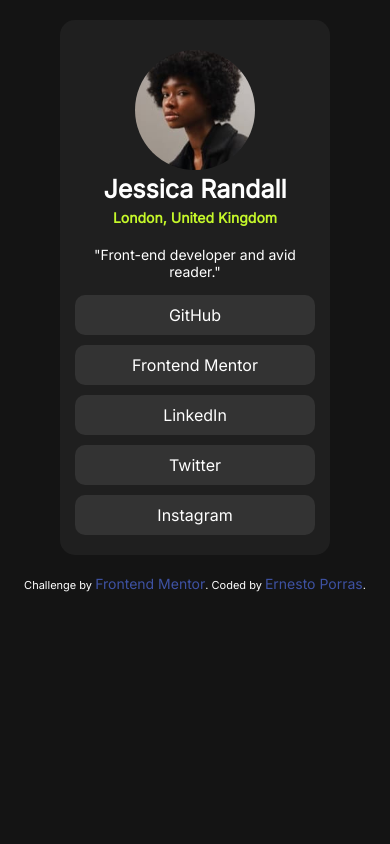
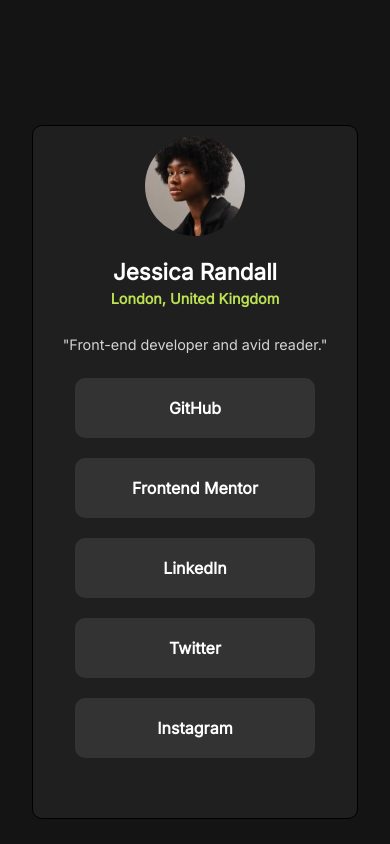
Before and after one commit to eeporras/social-links-profile-main, a plain HTML site: page index.html in a window 390 px wide. Drawn offline with Linux system fonts and the light colour scheme.

Commit message:
Ultima Modificacion del Proyecto

```diff
--- a/index.html
+++ b/index.html
@@ -33,26 +33,20 @@
 </head>
 
 <body>
-
-  <div class="container">
-
+  <div class="conteiner">
     <img src="/assets/images/avatar-jessica.jpeg" alt="Imagen de Perfil">
 
-    <h1> Jessica Randall </h1>
-    <h3> London, United Kingdom </h3>
-    <p> "Front-end developer and avid reader." </p>
-
-    <a class="btn" href="https://github.com/" target="_blank">GitHub</a>
-    <a class="btn" href="https://www.frontendmentor.io/home" target="_blank">Frontend Mentor</a>
-    <a class="btn" href="https://ve.linkedin.com/" target="_blank">LinkedIn</a>
-    <a class="btn" href="https://twitter.com/?lang=es" target="_blank">Twitter</a>
-    <a class="btn" href="https://www.instagram.com/" target="_blank">Instagram</a>
+    <h2 class="name"> Jessica Randall </h2>
+    <h3 class="nacion"> London, United Kingdom </h3>
+    <p class="formacion"> "Front-end developer and avid reader." </p>
+    <div>
+      <a class="btn" href="https://github.com/" target="_blank">GitHub</a>
+      <a class="btn" href="https://www.frontendmentor.io/home" target="_blank">Frontend Mentor</a>
+      <a class="btn" href="https://ve.linkedin.com/" target="_blank">LinkedIn</a>
+      <a class="btn" href="https://twitter.com/?lang=es" target="_blank">Twitter</a>
+      <a class="btn" href="https://www.instagram.com/" target="_blank">Instagram</a>
+    </div>
   </div>
-
-  <footer class="attribution">
-    Challenge by <a href="https://www.frontendmentor.io?ref=challenge" target="_blank">Frontend Mentor</a>.
-    Coded by <a href="https://www.frontendmentor.io/profile/eeporras">Ernesto Porras</a>.
-  </footer>
 
 </body>
 
--- a/style.css
+++ b/style.css
@@ -1,311 +1,79 @@
-*{
+body {
+    font-family: "Inter", sans-serif;
+    height: 100vh;
     margin: 0;
     padding: 0;
-    box-sizing: border-box;
+    display: flex;
+    justify-content: center;
+    align-items: center;
+    background-color: #141414;
   }
 
-body{
-    background-color: hsl(0, 0%, 8%);
-    color: hsl(0, 0%, 100%);
-    font-family: 'Inter', sans-serif;
+  .conteiner {
+    margin-top: 100px ;
+    border-radius: 10px;
+    padding: 20px 70px;
+    background-color: #1f1f1f;
+    display: flex;
+    flex-flow:column    ;
+    align-items: center;
+    border: 1px solid black;
   }
 
-.container{
-    display: block;
-    text-align: center;
-    justify-content: center;
-    padding: 30px 15px;
-    margin: 10px 500px;
-    background-color: hsl(0, 0%, 12%);
-    border-radius: 15px;
+  .conteiner div {
+    display: flex;
+    flex-flow: column;
   }
 
-img{
-    width: 120px;
+  img {
+    height: 100px;
+    width: 100px;
     border-radius: 50%;
-    margin-top: 20px;
+  }
+  .name {
+    font-size: 1.4em;
+    color: white;
+    margin: 0;
+    margin-top: 1em;
+  }
+  .nacion {
+    margin-top: 5px;
+    color: #bce152;
+    font-size: 0.9em;
+  }
+  .formacion {
+    font-size: 0.9em;
+    color: rgb(212, 212, 212);
   }
 
-h1{
+  a {
+    font-weight: 600;
     text-align: center;
-    font-size: 25px;
-    margin-bottom: 5px;
+    width: 300px;
+    padding: 20px;
+    margin: 10px 0px;
+    text-decoration: none;
+    padding: 20px;
+    background-color: #333333;
+    border-radius: 10px;
+    color: white;
   }
 
-h3{
-    color: hsl(75, 94%, 57%);
-    font-size: 14px;
-    margin-bottom: 20px;
-}
-
-p{
-    font-size: 14px;
-    margin-bottom: 15px;
-}
-
-.btn{
-    text-decoration: none;
-    color: hsl(0, 0%, 100%);
-    display: flex;
-    flex-wrap: wrap;
-    text-align: center;
-    justify-content: center;
-    padding: 10px;
-    background-color: hsl(0, 0%, 20%);
-    margin: 10px 10px;
-    border-radius: 10px;
-}
-
-.btn:hover{
-    background-color: hsl(75, 94%, 57%);
-    color: hsl(0, 0%, 8%);
-}
-
-footer a{
-    text-decoration: none;
-    color: hsl(0, 0%, 100%);
-    font-size: 16px;
+  a:hover {
+    color: black;
+    transition: 0.5s;
+    background-color: #bce152;
   }
 
 /* Responsive */
 
-@media (max-width:375px) {
-
-    .container{
-        display:block;
-        text-align: center;
-        justify-content: center;
-        padding: 10px;
-        margin: 10px;
-        background-color: hsl(0, 0%, 12%);
-        border-radius: 15px;
-        max-width: 375px;
+@media screen and (max-width: 768px) {
+    a {
+      width: 200px;
     }
 
-    img{
-        width: 120px;
-        border-radius: 50%;
+    .conteiner {
+      height: 42em;
+      padding: 10px 30px;
     }
-
-    h1{
-        text-align: center;
-        font-size: 25px;
-        margin-bottom: 5px;
   }
-
-    h3{
-        color: hsl(75, 94%, 57%);
-        font-size: 14px;
-        margin-bottom: 20px;
-    }
-
-    p{
-        font-size: 14px;
-        margin-bottom: 15px;
-    }
-
-    .btn{
-        text-decoration: none;
-        color: hsl(0, 0%, 100%);
-        display: block;
-        text-align: center;
-        justify-content: center;
-        padding: 10px;
-        background-color: hsl(0, 0%, 20%);
-        margin: 10px 5px;
-        border-radius: 10px;
-    }
-
-    .btn:hover{
-        background-color: hsl(75, 94%, 57%);
-        color: hsl(0, 0%, 8%);
-    }
-
-    footer a{
-        text-decoration: none;
-        color: hsl(0, 0%, 100%);
-        font-size: 14px;
-    }
-
-}
-
-@media (max-width:430px) {
-
-    .container{
-        display:block;
-        text-align: center;
-        justify-content: center;
-        padding: 10px;
-        margin: 10px 10px 10px 25px;
-        background-color: hsl(0, 0%, 12%);
-        border-radius: 15px;
-        max-width: 375px;
-    }
-
-    img{
-        width: 120px;
-        border-radius: 50%;
-    }
-
-    h1{
-        text-align: center;
-        font-size: 25px;
-        margin-bottom: 5px;
-    }
-
-    h3{
-        color: hsl(75, 94%, 57%);
-        font-size: 14px;
-        margin-bottom: 20px;
-    }
-
-    p{
-        font-size: 14px;
-        margin-bottom: 15px;
-    }
-
-    .btn{
-        text-decoration: none;
-        color: hsl(0, 0%, 100%);
-        display: block;
-        text-align: center;
-        justify-content: center;
-        padding: 10px;
-        background-color: hsl(0, 0%, 20%);
-        margin: 10px 5px;
-        border-radius: 10px;
-    }
-
-    .btn:hover{
-        background-color: hsl(75, 94%, 57%);
-        color: hsl(0, 0%, 8%);
-    }
-
-    footer a{
-        text-decoration: none;
-        color: hsl(0, 0%, 100%);
-        font-size: 14px;
-    }
-
-}
-
-@media (max-width:1280px) {
-
-    .container{
-        display:block;
-        text-align: center;
-        justify-content: center;
-        padding: 10px;
-        margin: 10px 10px 10px 250px;
-        background-color: hsl(0, 0%, 12%);
-        border-radius: 15px;
-        max-width: 375px;
-    }
-
-    img{
-        width: 120px;
-        border-radius: 50%;
-    }
-
-    h1{
-        text-align: center;
-        font-size: 25px;
-        margin-bottom: 5px;
-    }
-
-    h3{
-        color: hsl(75, 94%, 57%);
-        font-size: 14px;
-        margin-bottom: 20px;
-    }
-
-    p{
-        font-size: 14px;
-        margin-bottom: 15px;
-    }
-
-    .btn{
-        text-decoration: none;
-        color: hsl(0, 0%, 100%);
-        display: block;
-        text-align: center;
-        justify-content: center;
-        padding: 10px;
-        background-color: hsl(0, 0%, 20%);
-        margin: 10px 5px;
-        border-radius: 10px;
-    }
-
-    .btn:hover{
-        background-color: hsl(75, 94%, 57%);
-        color: hsl(0, 0%, 8%);
-    }
-
-    footer a{
-        text-decoration: none;
-        color: hsl(0, 0%, 100%);
-        font-size: 14px;
-
-    }
-
-}
-
-@media (max-width:450px) {
-
-    .container{
-        display:block;
-        text-align: center;
-        justify-content: center;
-        padding: 10px;
-        margin: 20px 60px;
-        background-color: hsl(0, 0%, 12%);
-        border-radius: 15px;
-        max-width: 375px;
-    }
-
-    img{
-        width: 120px;
-        border-radius: 50%;
-    }
-
-    h1{
-        text-align: center;
-        font-size: 25px;
-        margin-bottom: 5px;
-    }
-
-    h3{
-        color: hsl(75, 94%, 57%);
-        font-size: 14px;
-        margin-bottom: 20px;
-    }
-
-    p{
-        font-size: 14px;
-        margin-bottom: 15px;
-    }
-
-    .btn{
-        text-decoration: none;
-        color: hsl(0, 0%, 100%);
-        display: block;
-        text-align: center;
-        justify-content: center;
-        padding: 10px;
-        background-color: hsl(0, 0%, 20%);
-        margin: 10px 5px;
-        border-radius: 10px;
-    }
-
-    .btn:hover{
-        background-color: hsl(75, 94%, 57%);
-        color: hsl(0, 0%, 8%);
-    }
-
-    footer a{
-        text-decoration: none;
-        color: hsl(0, 0%, 100%);
-        font-size: 14px;
-    }
-
-}
```
Lines whose indentation alone changed are shown as unchanged.
